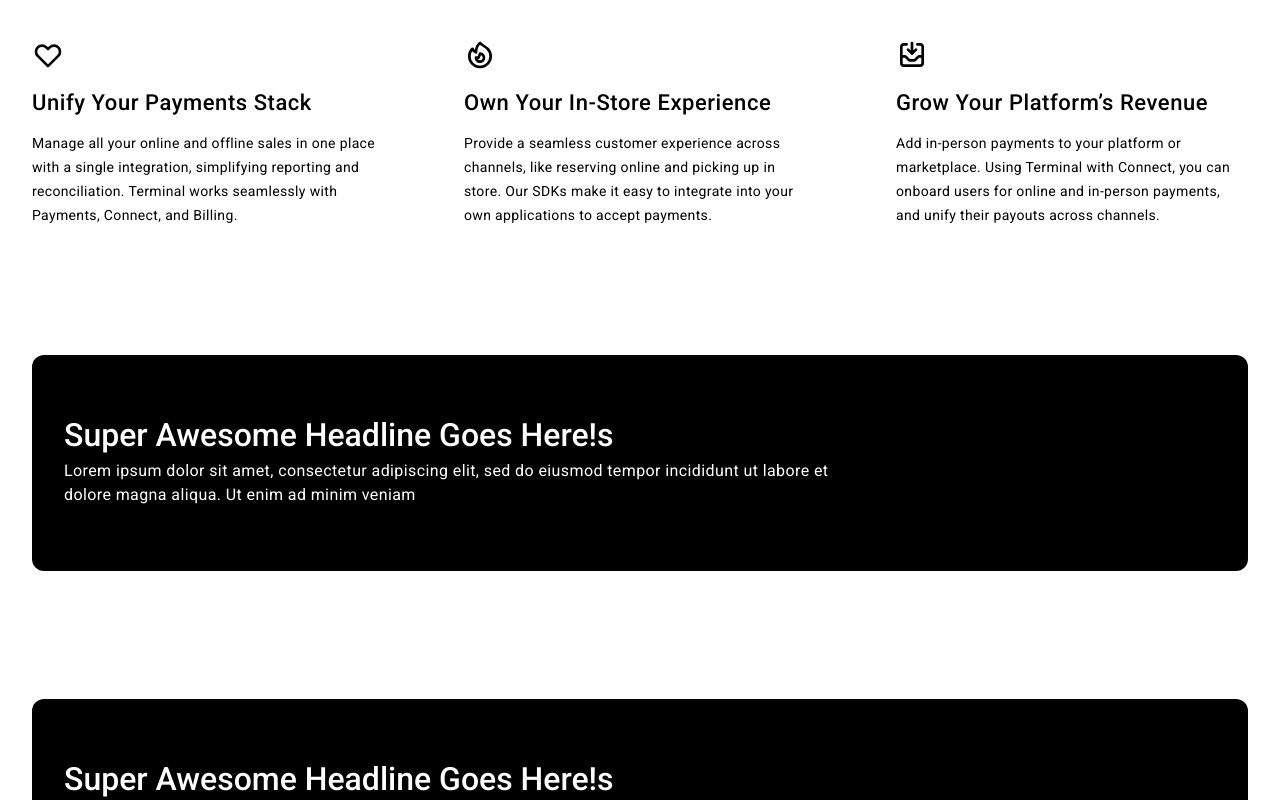
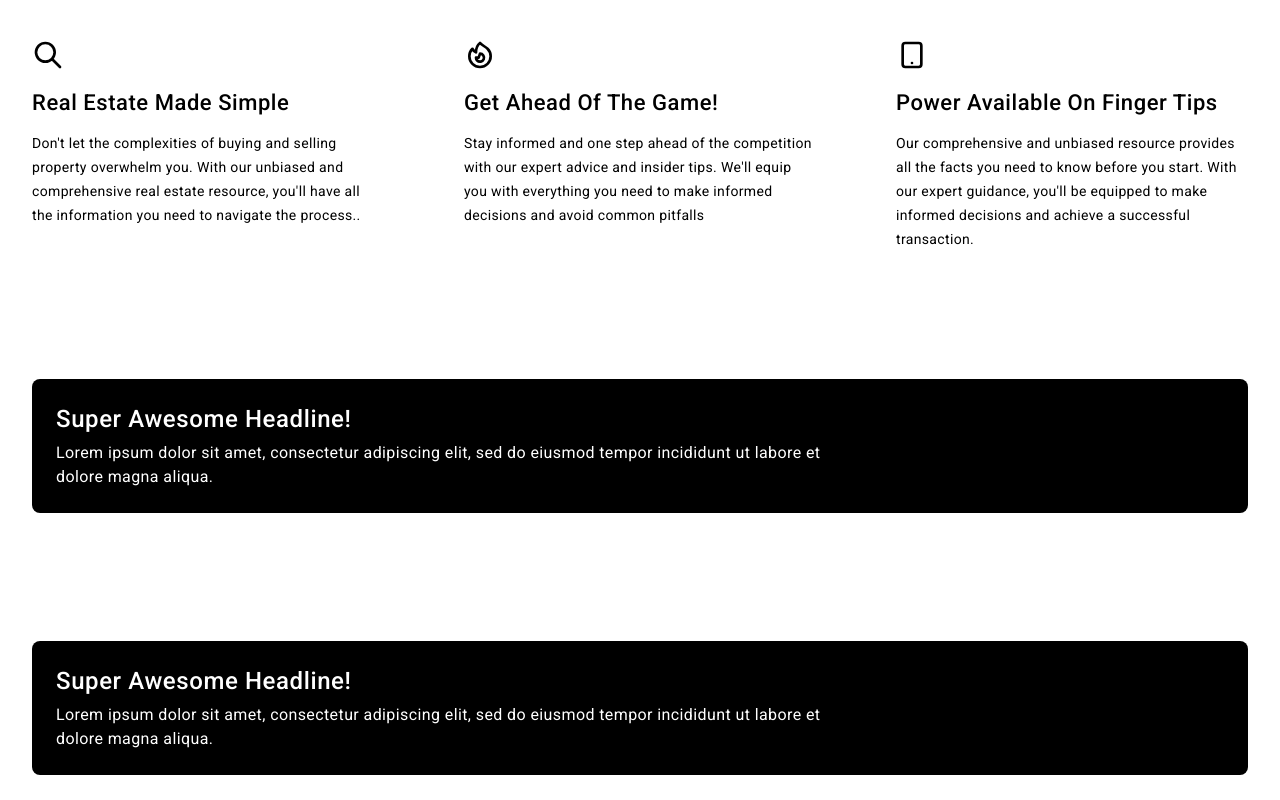
Before and after one commit to iamwillcode/agentwebb, a Next.js app: page / in a window 1280 px wide. Shown: the part 860-1660 px from the top of the page. Built offline with nearby package versions, Linux system fonts and the light colour scheme.

Commit message:
updated icons and content for features

```diff
--- a/pages/index.tsx
+++ b/pages/index.tsx
@@ -1,7 +1,7 @@
 import Head from "next/head";
 import Footer from "@/components/Footer";
 import Header from "@/components/Header";
-import { HiOutlineHeart, HiOutlineFire, HiOutlineInboxIn } from "react-icons/hi";
+import { HiOutlineSearch, HiOutlineFire, HiOutlineDeviceTablet } from "react-icons/hi";
 
 
 
@@ -58,41 +58,43 @@
         <section className="wrapper">
           <div className="grid grid-cols-1 gap-20 md:grid-cols-2 lg:grid-cols-3 ">
             <div>
-              <HiOutlineHeart className="w-8 h-8 mb-4" />
-              <h3 className="mb-3 capitalize title-large">Unify your payments stack</h3>
+              <HiOutlineSearch className="w-8 h-8 mb-4" />
+              <h3 className="mb-3 capitalize title-large">Real Estate Made Simple</h3>
               <p className="body-medium">
-                Manage all your online and offline sales in one place with a single integration, simplifying reporting and reconciliation. Terminal works seamlessly with Payments, Connect, and Billing.
+                Don&#39;t let the complexities of buying and selling property overwhelm you. With our unbiased and comprehensive real estate resource, you&#39;ll have all the information you need to navigate the process..
               </p>
             </div>
             <div>
               <HiOutlineFire className="w-8 h-8 mb-4" />
-              <h3 className="mb-3 capitalize title-large">Own your in-store experience</h3>
+              <h3 className="mb-3 capitalize title-large">Get Ahead of the Game!</h3>
               <p className="body-medium">
-                Provide a seamless customer experience across channels, like reserving online and picking up in store. Our SDKs make it easy to integrate into your own applications to accept
-                payments.
-              </p>
+                Stay informed and one step ahead of the competition with our expert advice and insider tips. We&#39;ll equip you with everything you need to make informed decisions and avoid common pitfalls              </p>
             </div>
             <div>
-              <HiOutlineInboxIn className="w-8 h-8 mb-4" />
-              <h3 className="mb-3 capitalize title-large">Grow your platform’s revenue</h3>
+              <HiOutlineDeviceTablet className="w-8 h-8 mb-4" />
+              <h3 className="mb-3 capitalize title-large">Power Available On Finger Tips</h3>
               <p className="body-medium">
-                Add in-person payments to your platform or marketplace. Using Terminal with Connect, you can onboard users for online and in-person payments, and unify their payouts across channels.
+                Our comprehensive and unbiased resource provides all the facts you need to know before you start. With our expert guidance, you&#39;ll be equipped to make informed decisions and achieve a successful transaction.
               </p>
             </div>
           </div>
         </section>
         {/* SECTION END: 02 :: FEATURES  */}
         <section className="wrapper">
-          <div className="w-full h-auto px-8 py-16 space-y-2 bg-black rounded-xl">
-            <h3 className="text-white headline-large">Super Awesome Headline Goes Here!s</h3>
-            <p className="max-w-3xl text-white body-large">Lorem ipsum dolor sit amet, consectetur adipiscing elit, sed do eiusmod tempor incididunt ut labore et dolore magna aliqua. Ut enim ad minim veniam</p>
+          <div className="overflow-hidden bg-black rounded-lg ">
+            <div className="px-4 py-5 space-y-1.5 sm:p-6">
+              <h3 className="text-white headline-medium">Super Awesome Headline!</h3>
+              <p className="max-w-3xl text-white body-large">Lorem ipsum dolor sit amet, consectetur adipiscing elit, sed do eiusmod tempor incididunt ut labore et dolore magna aliqua.</p>
+            </div>
           </div>
         </section>
         {/* SECTION END: 03 :: CALL TO ACTION  */}
         <section className="wrapper">
-          <div className="w-full h-auto px-8 py-16 space-y-2 bg-black rounded-xl">
-            <h4 className="text-white headline-large">Super Awesome Headline Goes Here!s</h4>
-            <p className="max-w-3xl text-white body-large">Lorem ipsum dolor sit amet, consectetur adipiscing elit, sed do eiusmod tempor incididunt ut labore et dolore magna aliqua. Ut enim ad minim veniam</p>
+          <div className="overflow-hidden bg-black rounded-lg ">
+            <div className="px-4 py-5 space-y-1.5 sm:p-6">
+              <h3 className="text-white headline-medium">Super Awesome Headline!</h3>
+              <p className="max-w-3xl text-white body-large">Lorem ipsum dolor sit amet, consectetur adipiscing elit, sed do eiusmod tempor incididunt ut labore et dolore magna aliqua.</p>
+            </div>
           </div>
         </section>
         {/* SECTION END: 04 :: CALL TO ACTION 2  */}
```
